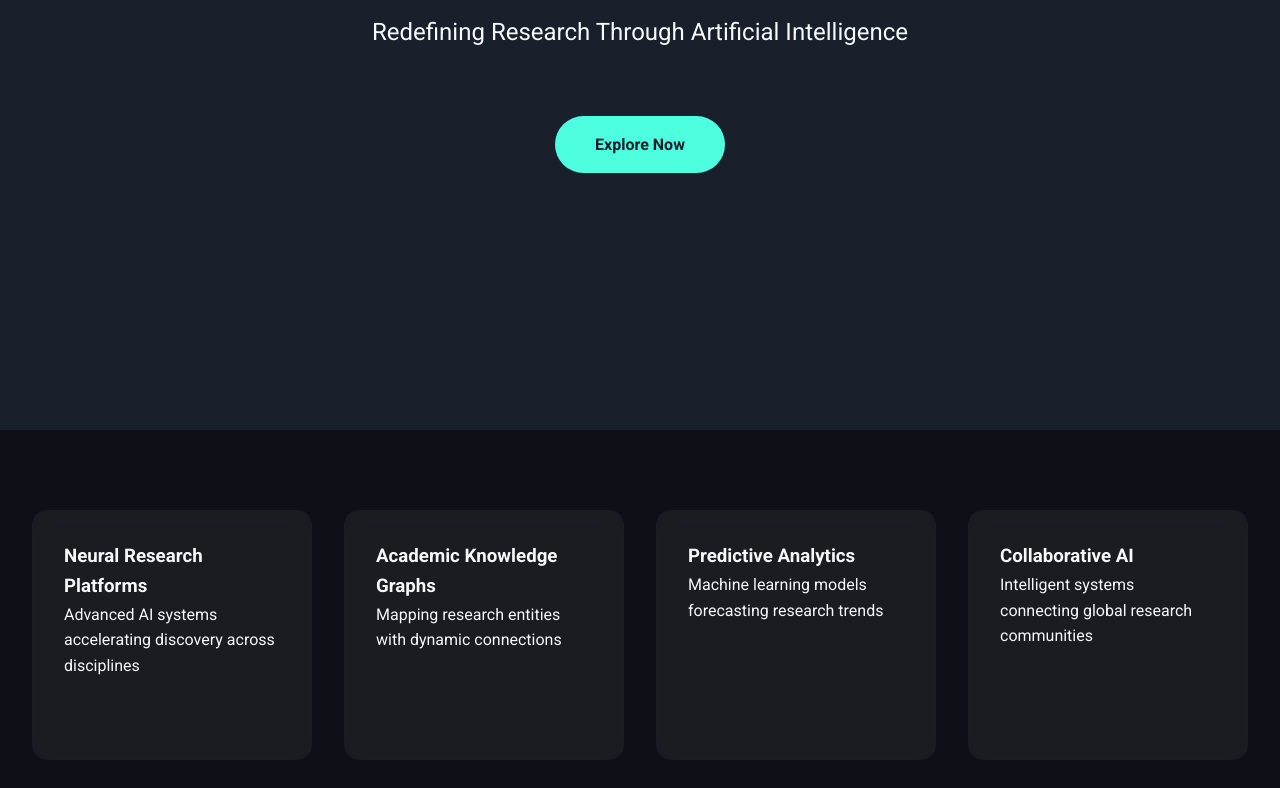
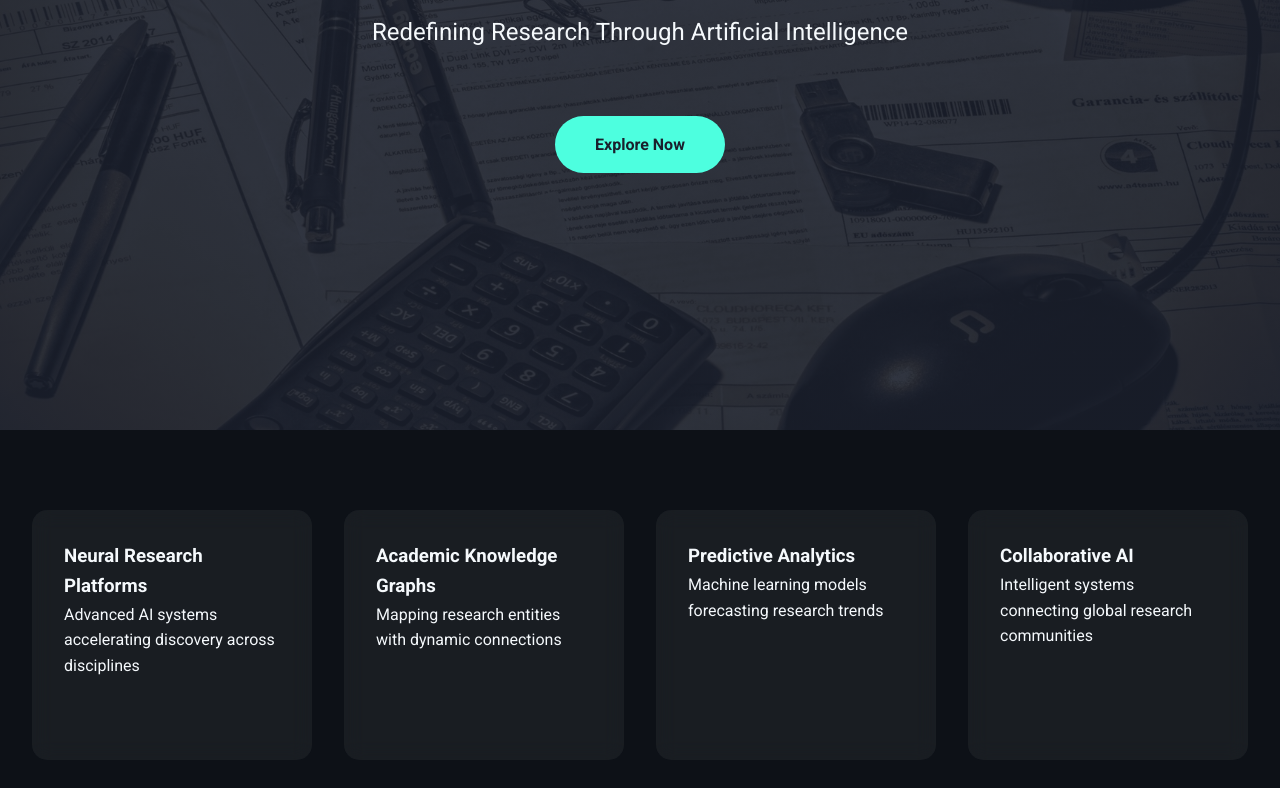
Before and after one commit to NICE-HKU/NICE-HKU.github.io, a plain HTML site: page index.html in a window 1280 px wide. Shown: the part 370-1158 px from the top of the page. Drawn offline with Linux system fonts and the light colour scheme.

Commit message:
Update index.html

```diff
--- a/index.html
+++ b/index.html
@@ -28,7 +28,7 @@
         .hero {
             height: 100vh;
             background: linear-gradient(rgba(26, 31, 44, 0.9), rgba(26, 31, 44, 0.9)),
-                        url('images/back.jpg');
+                        url('back.jpg');
             background-size: cover;
             background-position: center;
             display: flex;
```
